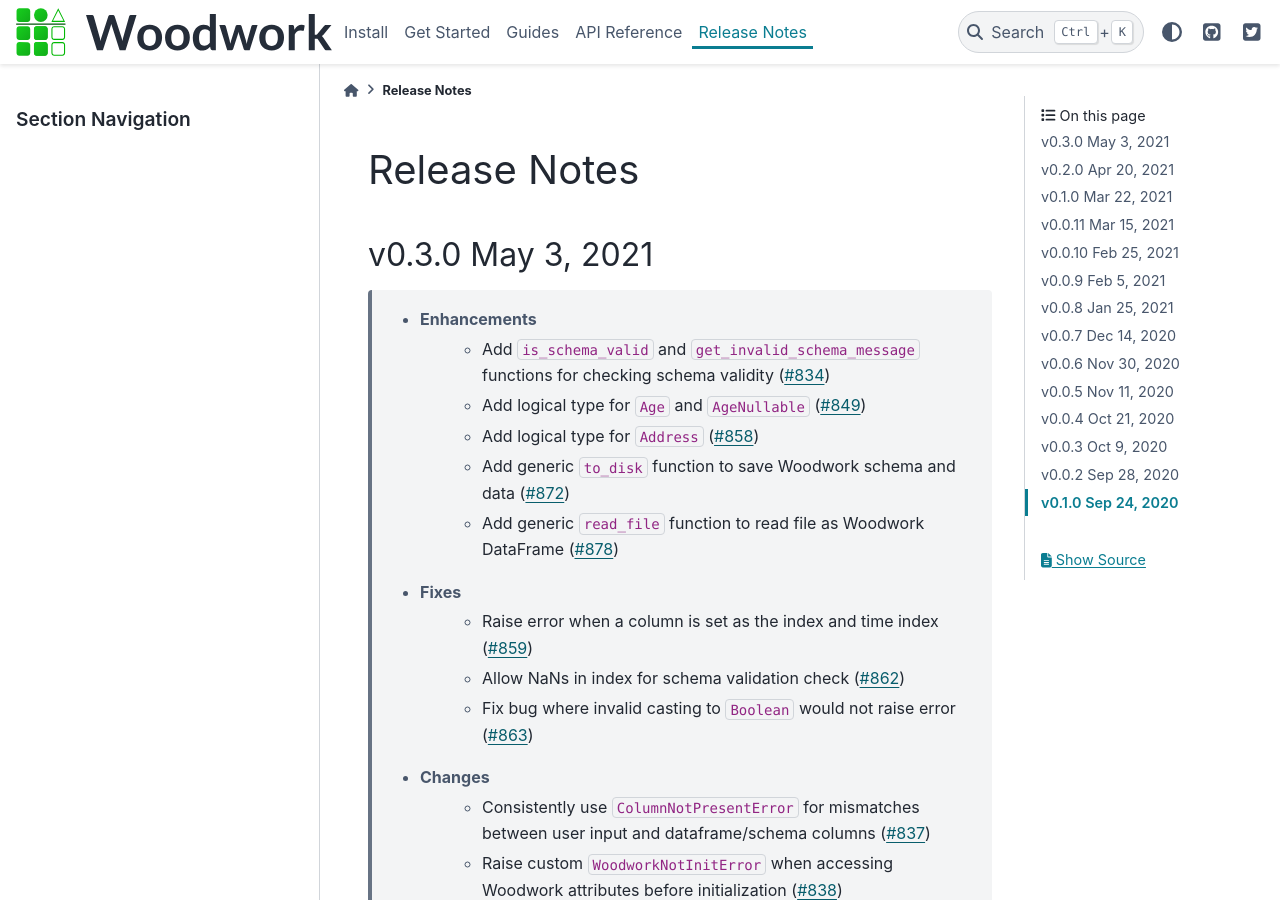
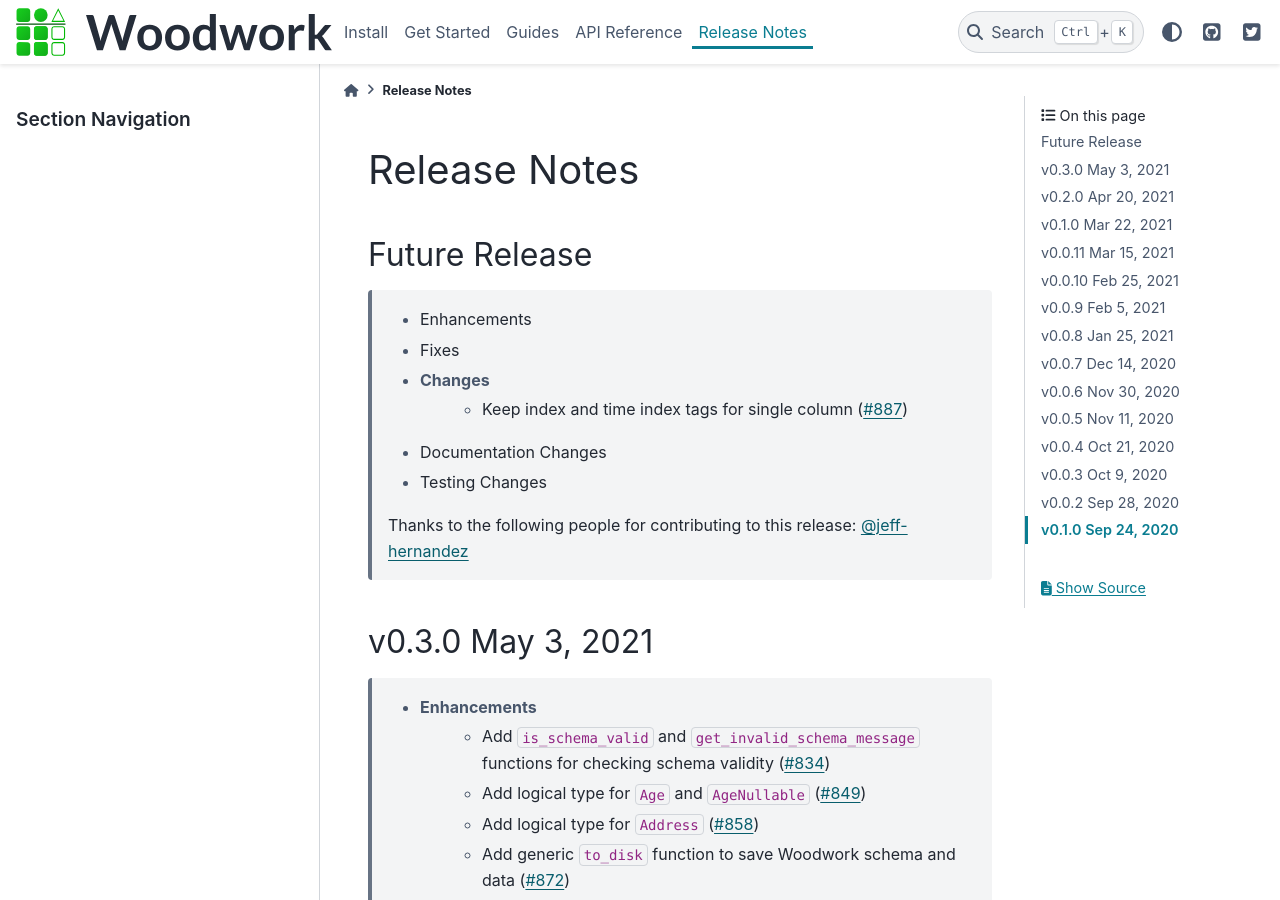
Before and after one commit to alteryx/woodwork, a Sphinx documentation site: the page built from docs/source/release_notes.rst, in a window 1280 px wide and 900 px high. Built offline with Sphinx 7.4.7 and the PyData theme 0.15.4, drawn with Linux system fonts in a browser that asks for light colours; comment, search, counter and statistics services are not loaded.

Commit message:
update release notes

```diff
--- a/docs/source/release_notes.rst
+++ b/docs/source/release_notes.rst
@@ -11,6 +11,18 @@
     * Testing Changes
 
 .. Thanks to the following people for contributing to this release:
+
+Future Release
+==============
+    * Enhancements
+    * Fixes
+    * Changes
+        * Keep index and time index tags for single column (:pr:`887`)
+    * Documentation Changes
+    * Testing Changes
+
+    Thanks to the following people for contributing to this release:
+    :user:`jeff-hernandez`
 
 v0.3.0 May 3, 2021
 ==================
```
